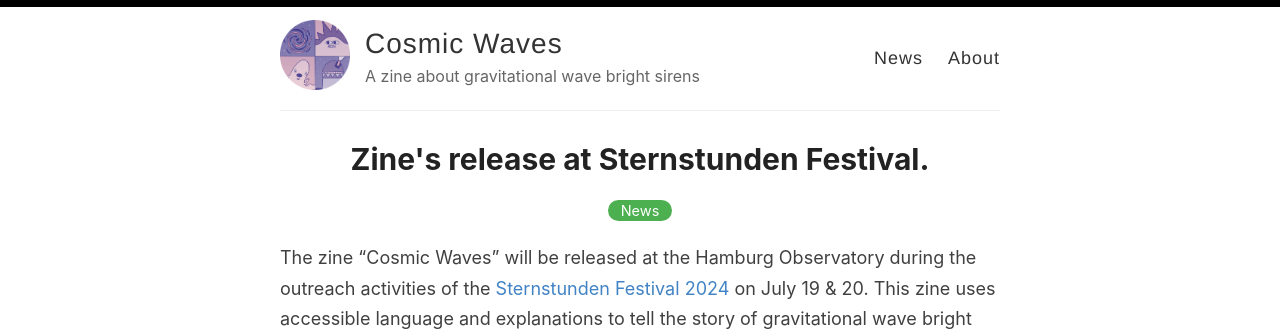
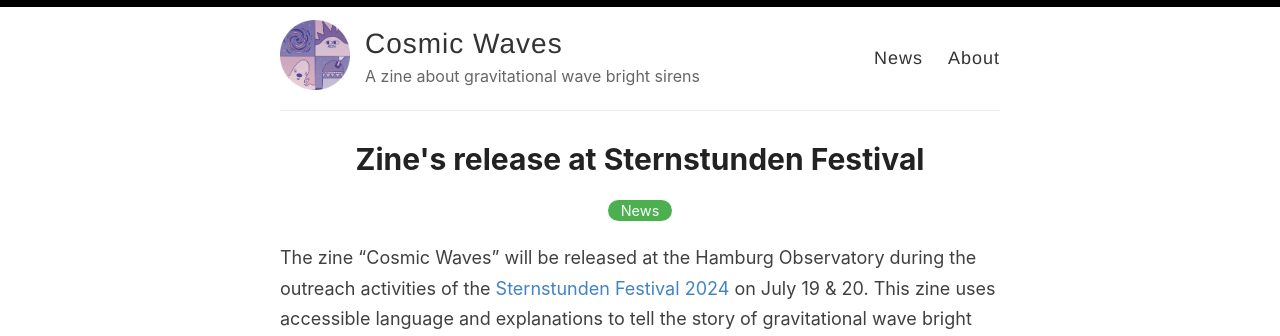
Before and after one commit to MariaElidaiana/cosmic-waves, a Jekyll site: the page built from _posts/2024-7-1-zine-release.md, in a window 1280 px wide. Shown: the top 336 px of the page. Built offline with Jekyll 4.4.1, drawn with Linux system fonts in a browser that asks for light colours.

```diff
--- a/_posts/2024-7-1-zine-release.md
+++ b/_posts/2024-7-1-zine-release.md
@@ -1,6 +1,6 @@
 ---
 layout: post
-title: Zine's release at Sternstunden Festival.
+title: Zine's release at Sternstunden Festival
 categories: News
 excerpt: The zine "Cosmic Waves" will be released at the Hamburg Observatory during the outreach activities of the Sternstunden Festival 2024.
 ---
```
